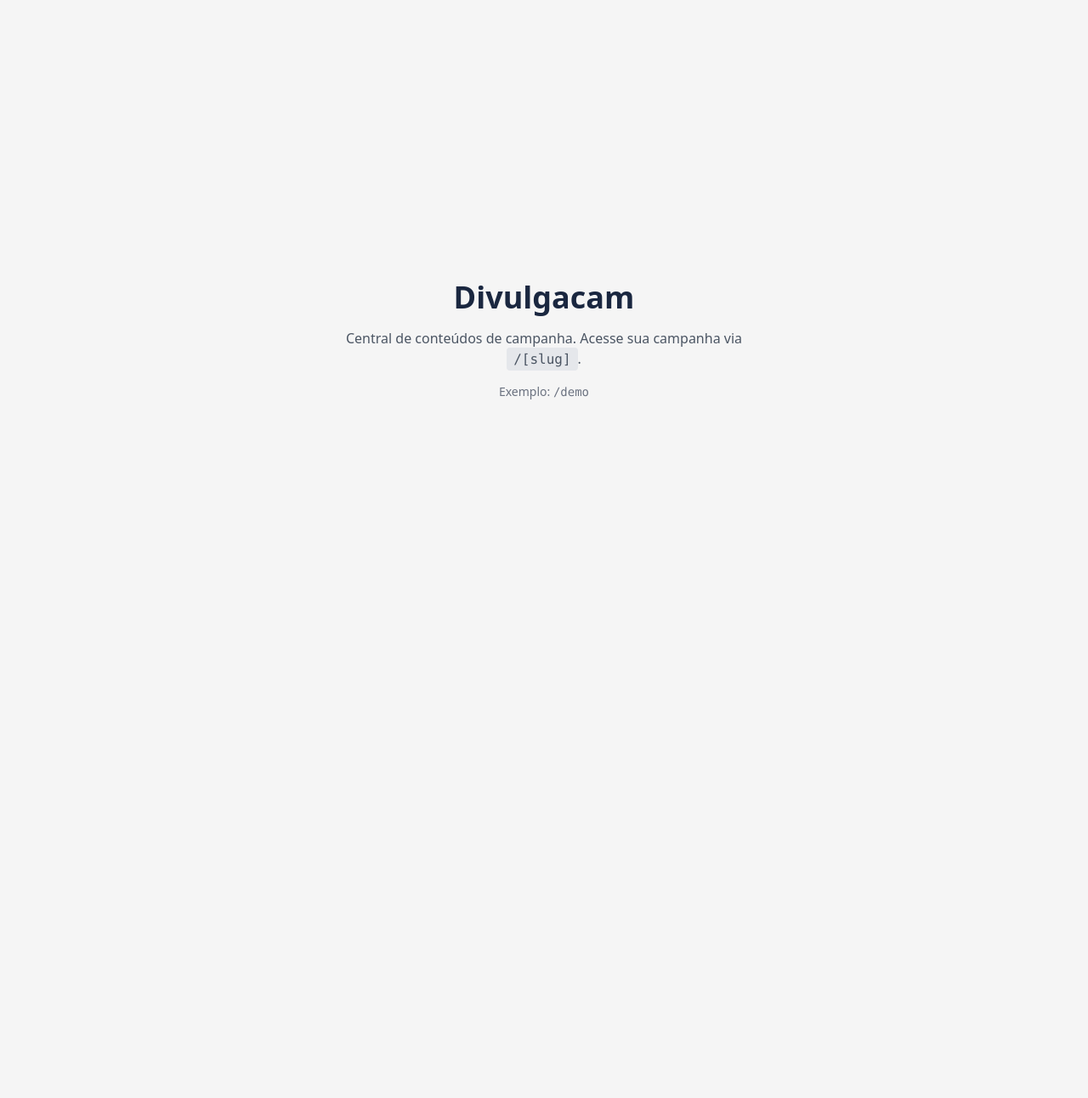
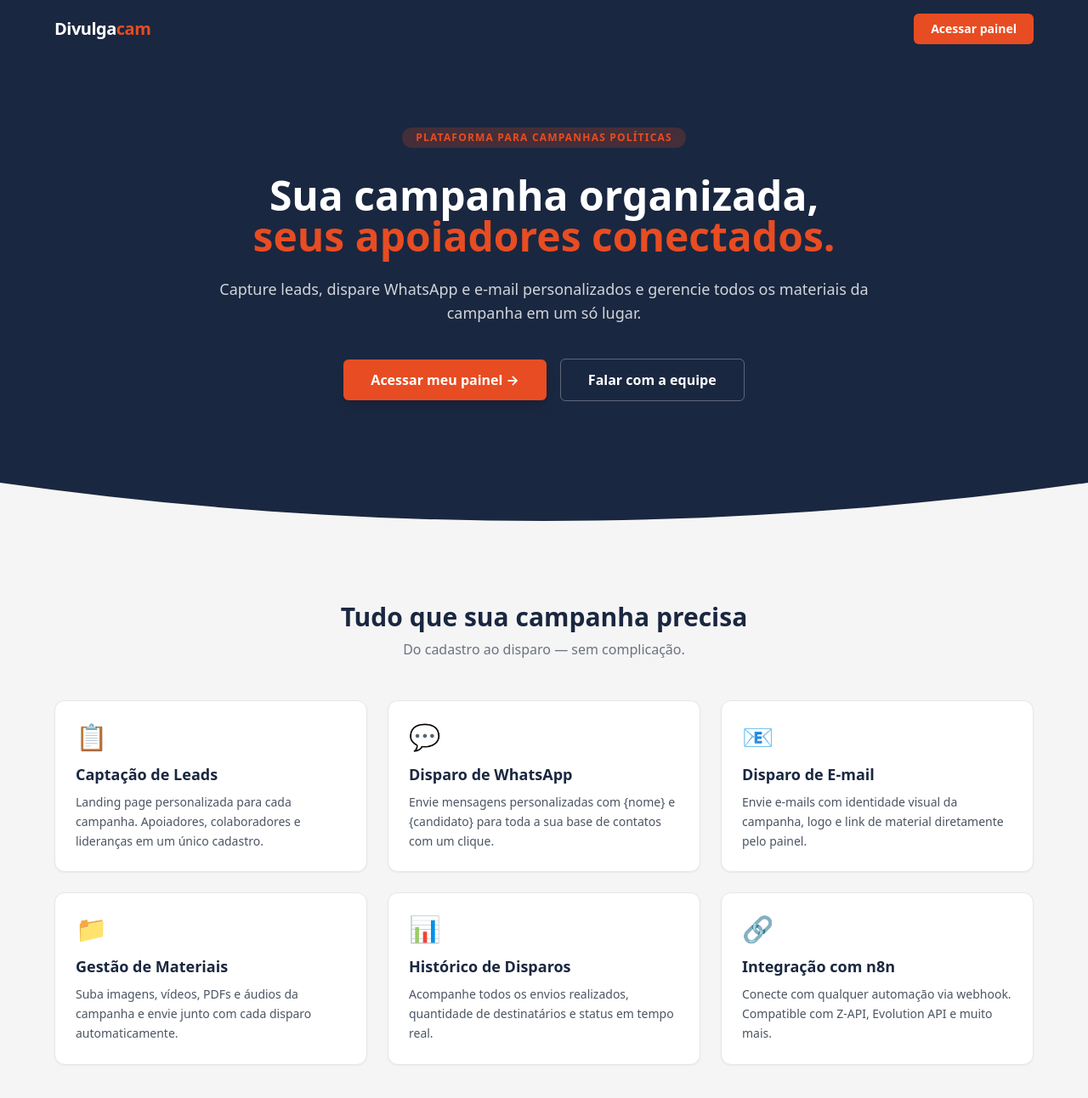
Before and after one commit to tayronefilmsbrazil/divulgacam, a Next.js app: page / in a window 1280 px wide. Shown: the top 1292 px of the page at 85% size. Before the commit the page ends 800 px from the top, so only its background shows below. Built offline with nearby package versions, Linux system fonts and the light colour scheme.

Commit message:
feat: página inicial Divulgacam com hero, features e CTA para /login

```diff
--- a/app/page.tsx
+++ b/app/page.tsx
@@ -1,16 +1,157 @@
+import type { Metadata } from 'next';
+import Link from 'next/link';
+
+export const metadata: Metadata = {
+  title: 'Divulgacam — Plataforma de Campanhas Políticas',
+  description:
+    'Capture leads, dispare mensagens no WhatsApp e e-mail, e gerencie os materiais da sua campanha em um só lugar.',
+};
+
+const features = [
+  {
+    icon: '📋',
+    title: 'Captação de Leads',
+    description:
+      'Landing page personalizada para cada campanha. Apoiadores, colaboradores e lideranças em um único cadastro.',
+  },
+  {
+    icon: '💬',
+    title: 'Disparo de WhatsApp',
+    description:
+      'Envie mensagens personalizadas com {nome} e {candidato} para toda a sua base de contatos com um clique.',
+  },
+  {
+    icon: '📧',
+    title: 'Disparo de E-mail',
+    description:
+      'Envie e-mails com identidade visual da campanha, logo e link de material diretamente pelo painel.',
+  },
+  {
+    icon: '📁',
+    title: 'Gestão de Materiais',
+    description:
+      'Suba imagens, vídeos, PDFs e áudios da campanha e envie junto com cada disparo automaticamente.',
+  },
+  {
+    icon: '📊',
+    title: 'Histórico de Disparos',
+    description:
+      'Acompanhe todos os envios realizados, quantidade de destinatários e status em tempo real.',
+  },
+  {
+    icon: '🔗',
+    title: 'Integração com n8n',
+    description:
+      'Conecte com qualquer automação via webhook. Compatible com Z-API, Evolution API e muito mais.',
+  },
+];
+
 export default function HomePage() {
   return (
-    <main className="flex min-h-screen flex-col items-center justify-center p-8 text-center">
-      <div className="max-w-lg space-y-4">
-        <h1 className="text-4xl font-bold text-brand-dark">Divulgacam</h1>
-        <p className="text-gray-600">
-          Central de conteúdos de campanha. Acesse sua campanha via{' '}
-          <code className="rounded bg-gray-200 px-2 py-1">/[slug]</code>.
-        </p>
-        <p className="text-sm text-gray-500">
-          Exemplo: <code>/demo</code>
-        </p>
+    <div className="min-h-screen bg-[#F5F5F5] font-sans">
+
+      {/* ── Navbar ── */}
+      <header className="bg-[#1A2740] px-6 py-4 sm:px-12">
+        <div className="mx-auto flex max-w-6xl items-center justify-between">
+          <span className="text-xl font-bold tracking-tight text-white">
+            Divulga<span className="text-[#E84C22]">cam</span>
+          </span>
+          <Link
+            href="/login"
+            className="rounded-md bg-[#E84C22] px-5 py-2 text-sm font-semibold text-white transition hover:bg-[#c93d18]"
+          >
+            Acessar painel
+          </Link>
+        </div>
+      </header>
+
+      {/* ── Hero ── */}
+      <section className="bg-[#1A2740] px-6 pb-24 pt-20 text-center sm:px-12">
+        <div className="mx-auto max-w-3xl">
+          <span className="mb-4 inline-block rounded-full bg-[#E84C22]/20 px-4 py-1 text-xs font-semibold uppercase tracking-widest text-[#E84C22]">
+            Plataforma para campanhas políticas
+          </span>
+          <h1 className="mt-4 text-4xl font-extrabold leading-tight text-white sm:text-5xl">
+            Sua campanha organizada,<br />
+            <span className="text-[#E84C22]">seus apoiadores conectados.</span>
+          </h1>
+          <p className="mt-6 text-lg text-gray-300">
+            Capture leads, dispare WhatsApp e e-mail personalizados e gerencie
+            todos os materiais da campanha em um só lugar.
+          </p>
+          <div className="mt-10 flex flex-col items-center gap-4 sm:flex-row sm:justify-center">
+            <Link
+              href="/login"
+              className="rounded-md bg-[#E84C22] px-8 py-3 text-base font-bold text-white shadow-lg transition hover:bg-[#c93d18]"
+            >
+              Acessar meu painel →
+            </Link>
+            <a
+              href="https://wa.me/5582999999999"
+              target="_blank"
+              rel="noopener noreferrer"
+              className="rounded-md border border-white/30 px-8 py-3 text-base font-semibold text-white transition hover:border-white hover:bg-white/10"
+            >
+              Falar com a equipe
+            </a>
+          </div>
+        </div>
+      </section>
+
+      {/* ── Wave separator ── */}
+      <div className="bg-[#1A2740]">
+        <svg viewBox="0 0 1440 60" className="block w-full" preserveAspectRatio="none" height="60">
+          <path d="M0,0 C480,60 960,60 1440,0 L1440,60 L0,60 Z" fill="#F5F5F5" />
+        </svg>
       </div>
-    </main>
+
+      {/* ── Features ── */}
+      <section className="px-6 py-20 sm:px-12">
+        <div className="mx-auto max-w-6xl">
+          <h2 className="mb-2 text-center text-3xl font-bold text-[#1A2740]">
+            Tudo que sua campanha precisa
+          </h2>
+          <p className="mb-12 text-center text-gray-500">
+            Do cadastro ao disparo — sem complicação.
+          </p>
+          <div className="grid gap-6 sm:grid-cols-2 lg:grid-cols-3">
+            {features.map((f) => (
+              <div
+                key={f.title}
+                className="rounded-xl border border-gray-200 bg-white p-6 shadow-sm transition hover:shadow-md"
+              >
+                <div className="mb-3 text-3xl">{f.icon}</div>
+                <h3 className="mb-2 text-lg font-bold text-[#1A2740]">{f.title}</h3>
+                <p className="text-sm leading-relaxed text-gray-600">{f.description}</p>
+              </div>
+            ))}
+          </div>
+        </div>
+      </section>
+
+      {/* ── CTA final ── */}
+      <section className="bg-[#1A2740] px-6 py-16 text-center sm:px-12">
+        <div className="mx-auto max-w-2xl">
+          <h2 className="text-3xl font-extrabold text-white">
+            Pronto para começar?
+          </h2>
+          <p className="mt-3 text-gray-300">
+            Acesse o painel e gerencie sua campanha agora mesmo.
+          </p>
+          <Link
+            href="/login"
+            className="mt-8 inline-block rounded-md bg-[#E84C22] px-10 py-3 text-base font-bold text-white shadow-lg transition hover:bg-[#c93d18]"
+          >
+            Acessar painel →
+          </Link>
+        </div>
+      </section>
+
+      {/* ── Footer ── */}
+      <footer className="bg-[#111c2d] px-6 py-6 text-center text-xs text-gray-500">
+        © {new Date().getFullYear()} Divulgacam · Todos os direitos reservados
+      </footer>
+
+    </div>
   );
 }
```
